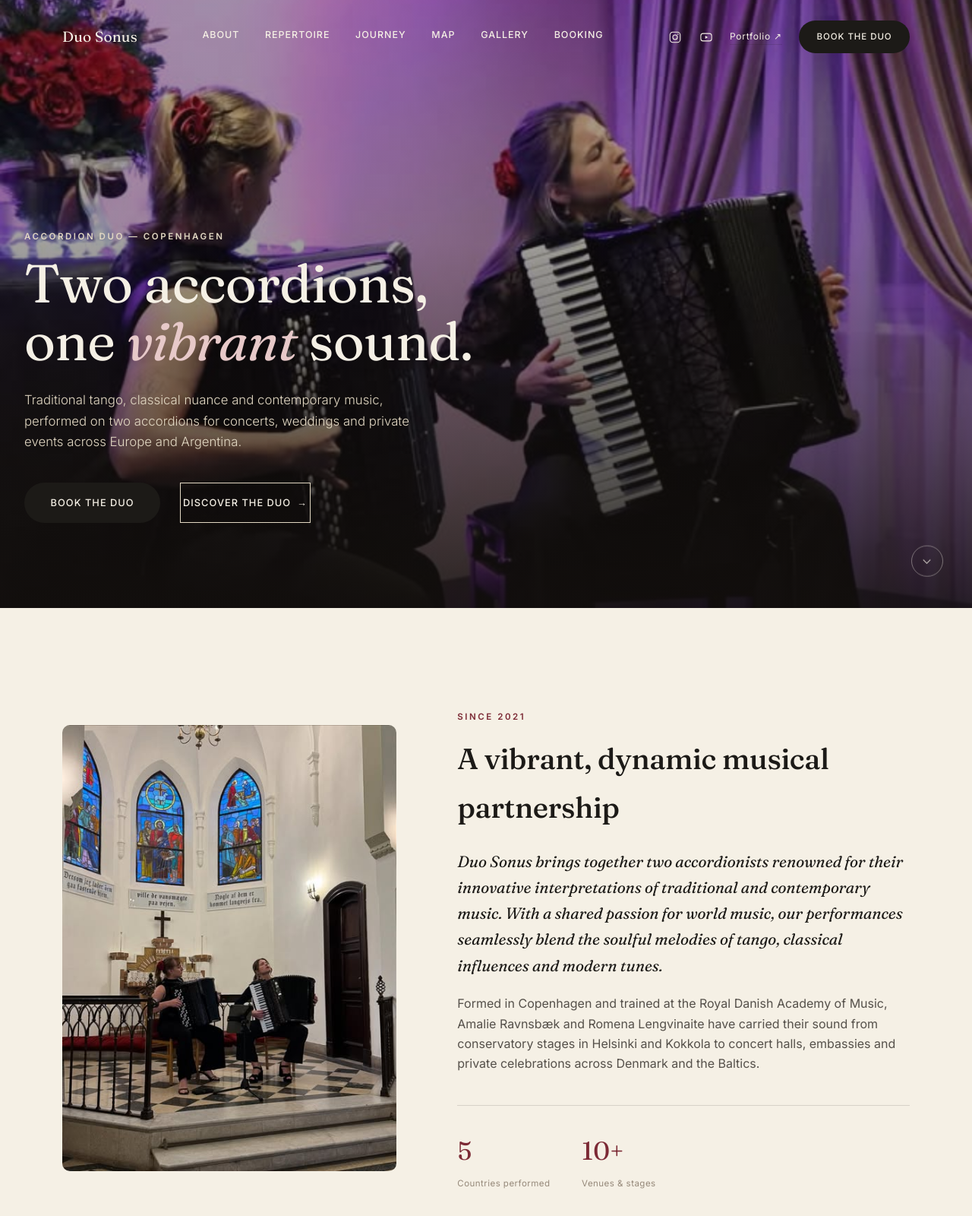
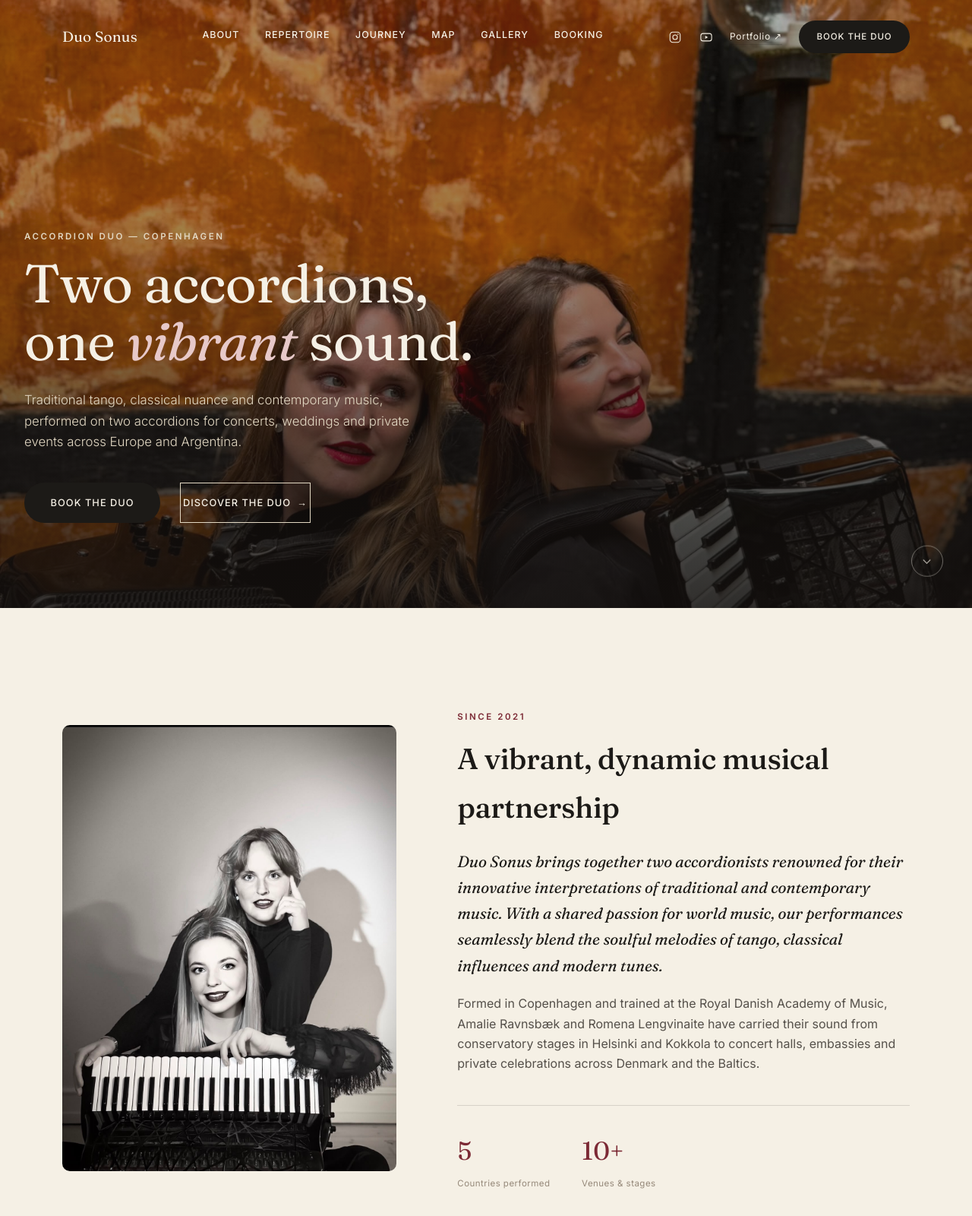
Before and after one commit to Frankitoman/duo-sonus, a plain HTML site: page index.html in a window 1280 px wide. Shown: the top 1600 px of the page at 76% size. Drawn offline with Linux system fonts and the light colour scheme.

Commit message:
Reemplazar la foto del hero y del retrato en About por las nuevas fotos del duo
La antigua foto de About era un duplicado de la de la galería (Iglesia
Dinamarquesa), asi que no se pierde nada al reemplazarla.

```diff
--- a/index.html
+++ b/index.html
@@ -60,7 +60,7 @@
 
   <!-- ============ HERO ============ -->
   <section class="hero" id="hero">
-    <img class="hero__bg" src="assets/images/gallery/lithuania-concert.jpg" alt="" aria-hidden="true" loading="eager">
+    <img class="hero__bg" src="assets/images/hero-photo.jpg" alt="" aria-hidden="true" loading="eager">
     <div class="hero__scrim" aria-hidden="true"></div>
 
     <div class="hero__inner" data-reveal>
@@ -83,7 +83,7 @@
     <div class="about__inner">
       <div class="about__visual" data-reveal>
         <div class="about__frame fade-img">
-          <img src="assets/images/about-portrait.jpg" alt="Amalie Ravnsbæk and Romena Lengvinaite performing at Iglesia Dinamarquesa, Buenos Aires" loading="lazy">
+          <img src="assets/images/about-portrait-bw.jpg" alt="Amalie Ravnsbæk and Romena Lengvinaite, studio portrait" loading="lazy">
         </div>
       </div>
 
```
Also changed, not shown: assets/images/about-portrait-bw.jpg (added), assets/images/about-portrait.jpg (deleted), assets/images/hero-photo.jpg (added).
